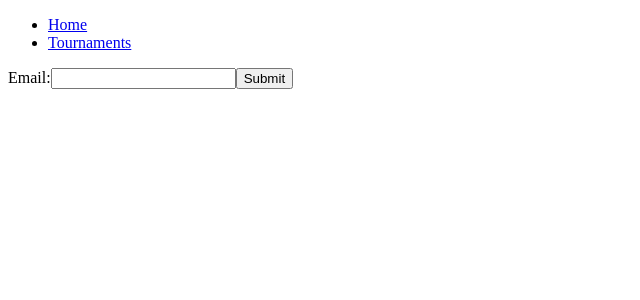
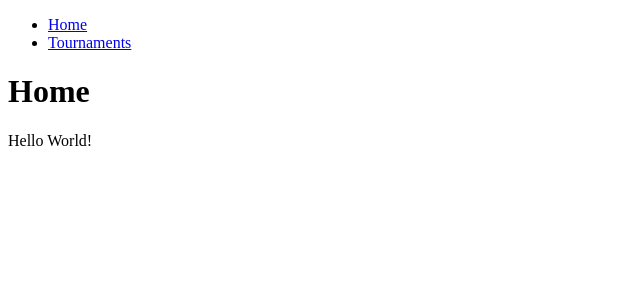
Before and after one commit to olivercormier/sidebracketreact, a React (Create React App) app: page / in a window 1280 px wide. Shown: the top 300 px of the page, without its empty margins (0-640 px from the left). Built offline with nearby package versions, Linux system fonts and the light colour scheme.

Commit message:
Updated Login

```diff
--- a/src/Home.js
+++ b/src/Home.js
@@ -4,7 +4,10 @@ class Home extends React.Component {
 
     render() {
         return (
-            <p>Hello World Homepage!</p>
+            <div>
+                <h1>Home</h1>
+                <p>Hello World!</p>
+            </div>
         );
     }
 }
--- a/src/Login.js
+++ b/src/Login.js
@@ -1,22 +1,23 @@
 import React from 'react';
+import {Redirect} from 'react-router-dom';
 
 class Login extends React.Component {
 
     constructor(props){
         super(props);
-        this.state = {value: '', users: {}};
+        this.state = {redirect: null, value: '', userLogin: []};
 
         this.handleChange = this.handleChange.bind(this);
         this.handleSubmit = this.handleSubmit.bind(this);
+        this.redirectToHome = this.redirectToHome.bind(this);
     }
 
-    getUser() {
+    componentDidUpdate() {
         fetch("http://localhost:8080/users?email=" + this.state.value)
         .then( res => res.json())
-        .then((userData) => {
-            this.setState({users: userData});
-            console.log(userData);
-        });
+        .then((loginData) => {
+            this.setState({userLogin: loginData});
+        }).catch(console.log)
     }
 
     handleChange(event) {
@@ -24,16 +25,29 @@ class Login extends React.Component {
       }
 
       handleSubmit(event) {
-        var email = "";
-        email = this.state.value;
-        console.log(email);
+        //this.componentDidUpdate();
         event.preventDefault();
-        this.getUser();
+        var email = this.state.value;
+        var userEmail = this.state.userLogin[0].email;
+        if (email === userEmail) {
+          this.redirectToHome();
+        } else {
+          //console.log(this.state.value);
+          //console.log(this.state.userLogin[0].email);
+        }
+      }
+
+      redirectToHome() {
+        this.setState({redirect: "/"});
       }
 
     render() {
+      if (this.state.redirect) {
+        return <Redirect to={this.state.redirect} />
+      } else {
         return (
           <form onSubmit={this.handleSubmit}>
+            <h1>Login</h1>
             <label>
               Email:
               <input type="text" value={this.state.value} onChange={this.handleChange} />
@@ -42,6 +56,7 @@ class Login extends React.Component {
           </form>
         );
       }
+    }
 
 }
 export default Login;
--- a/src/Main.js
+++ b/src/Main.js
@@ -18,7 +18,8 @@ class Main extends React.Component {
                 <Route path="/tournaments/add" component={AddTournament}/>
                 <Route path="/tournaments/:id" component={TournamentDetails}/>
                 <Route path="/tournaments" component={TournamentList}/>
-                <Route path="/" component={Login}/>
+                <Route path="/login" component={Login}/>
+                <Route path="/" component={Home}/>
             </Switch>
         </div>
         );}
--- a/src/tournaments/TournamentDetails.js
+++ b/src/tournaments/TournamentDetails.js
@@ -51,6 +51,7 @@ class TournamentDetails extends React.Component {
     else if (this.state.tournament) {
       return (
         <div>
+          <h1>Tournament Details</h1>
           <p>
             Tournament Name: {this.state.tournament.name} <br/>
             Organizer Name: {this.state.user.username} <br/>
--- a/src/tournaments/TournamentList.js
+++ b/src/tournaments/TournamentList.js
@@ -24,6 +24,7 @@ class TournamentList extends React.Component {
 
       return (
         <div>
+          <h1>Tournaments</h1>
           <table>
             <tbody>
               {tournaments}
```
Also changed, not shown: 1 other file (tests, documents, lock files or other folders).
